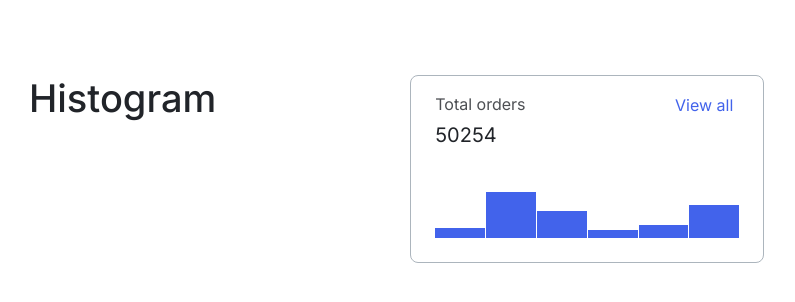
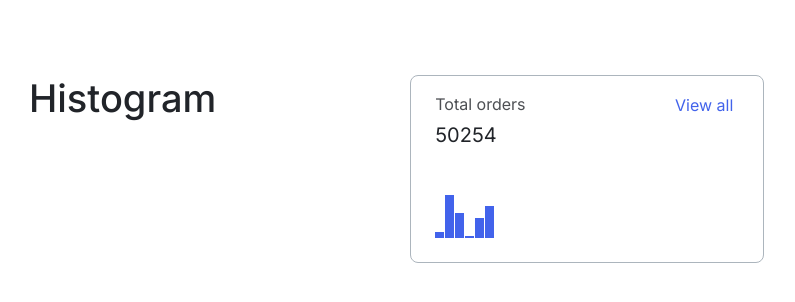
Before and after one commit to js-tasks-ru/htmlcss-20210708_hawkridge, a website: page 04-lection2/01-histogram/index.html in a window 1280 px wide. Shown: the whole page, without its empty margins (56-851 px from the left). Drawn offline with Linux system fonts and the light colour scheme.

Commit message:
refactor(histogram): fix all remarks

```diff
--- a/04-lection2/01-histogram/histogram.css
+++ b/04-lection2/01-histogram/histogram.css
@@ -58,7 +58,7 @@
 }
 
 .histogram__barItem {
-    flex: 1;
+    flex-basis: 9px;
     background: #4263EB;
     margin-right: 1px;
 }
@@ -66,22 +66,3 @@
 .histogram__barItem:last-child {
     margin-right: 0;
 }
-
-.histogram__barItem_height_8 {
-    height: 8px;
-}
-.histogram__barItem_height_10 {
-    height: 10px;
-}
-.histogram__barItem_height_13 {
-    height: 13px;
-}
-.histogram__barItem_height_27 {
-    height: 27px;
-}
-.histogram__barItem_height_33 {
-    height: 33px;
-}
-.histogram__barItem_height_46 {
-    height: 46px;
-}
--- a/04-lection2/01-histogram/index.html
+++ b/04-lection2/01-histogram/index.html
@@ -53,12 +53,12 @@
                     </header>
 
                     <section class='histogram__bar'>
-                        <div class='histogram__barItem histogram__barItem_height_10'></div>
-                        <div class='histogram__barItem histogram__barItem_height_46'></div>
-                        <div class='histogram__barItem histogram__barItem_height_27'></div>
-                        <div class='histogram__barItem histogram__barItem_height_8'></div>
-                        <div class='histogram__barItem histogram__barItem_height_13'></div>
-                        <div class='histogram__barItem histogram__barItem_height_33'></div>
+                        <div class='histogram__barItem' style='height: 13%'></div>
+                        <div class='histogram__barItem' style='height: 87%'></div>
+                        <div class='histogram__barItem' style='height: 50%'></div>
+                        <div class='histogram__barItem' style='height: 5%'></div>
+                        <div class='histogram__barItem' style='height: 41%'></div>
+                        <div class='histogram__barItem' style='height: 65%'></div>
                     </section>
                 </section>
             </section>
```
